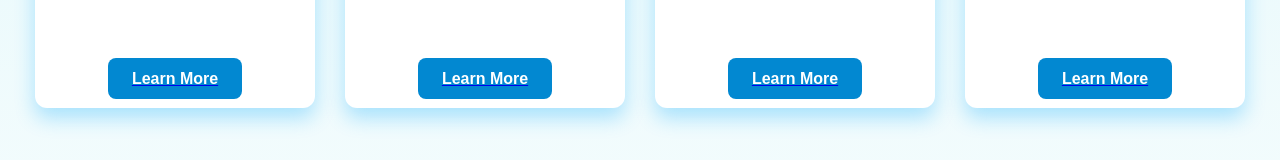
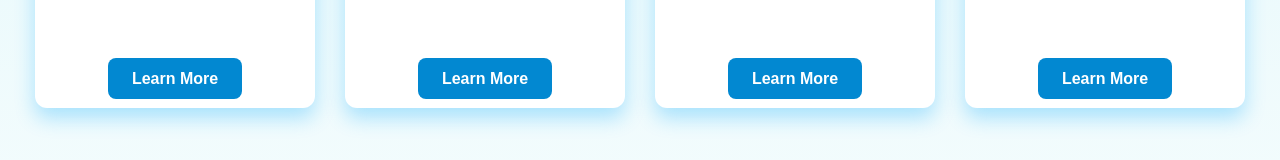
Before and after one commit to AbhishekDL36/course-curriculum, a React (Vite) app: page / in a window 1280 px wide. Shown: the part 412-572 px from the top of the page. Built offline with nearby package versions, Linux system fonts and the light colour scheme.

Commit message:
some designing changes

```diff
--- /dev/null
+++ b/src/FAQ.jsx
@@ -0,0 +1,10 @@
+// eslint-disable-next-line no-unused-vars
+import React from 'react'
+
+export default function FAQ() {
+  return (
+    <div>
+
+    </div>
+  )
+}
--- a/src/index.css
+++ b/src/index.css
@@ -20,7 +20,9 @@ body {
   background: linear-gradient(to bottom, #26545b, #1e7682); /* Aqua gradient */
   color: #333;
 }
-
+a{
+  text-decoration: none;
+}
 /* Dark Mode */
 .dark-mode {
   background: #121212;
@@ -87,6 +89,7 @@ body {
 /* Dark Mode Adjustments */
 .dark-mode .nav-links a {
   color: black;
+
 }
 
 .dark-mode .toggle-btn {
@@ -178,8 +181,9 @@ body {
 
 /* Dark Mode Cards */
 .dark-mode .card {
-  background: #1e1e1e;
+  background: #4e504f9f;
   color: white;
+  border: 2px solid white;
   box-shadow: 0 10px 20px rgba(255, 255, 255, 0.1);
 }
 
```
